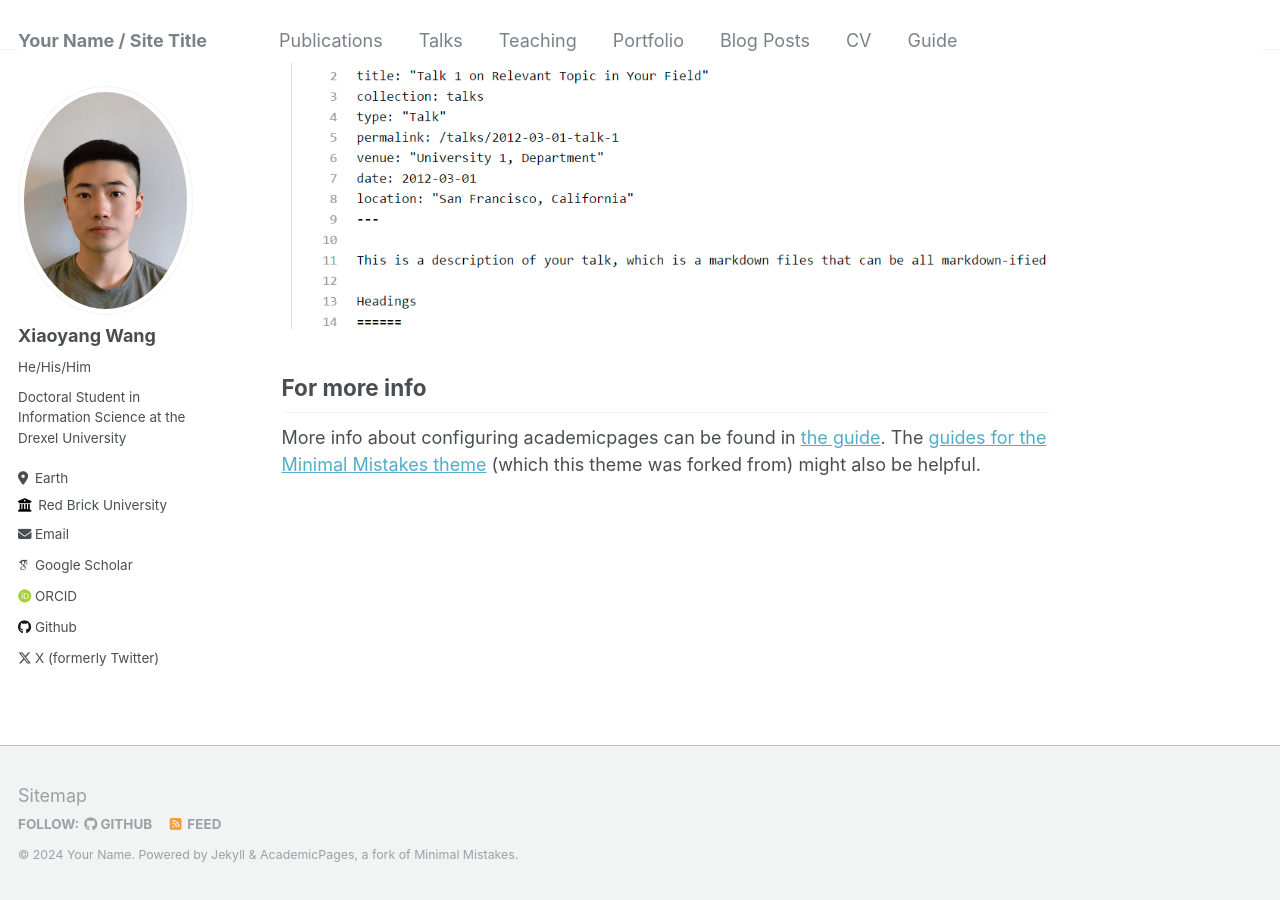
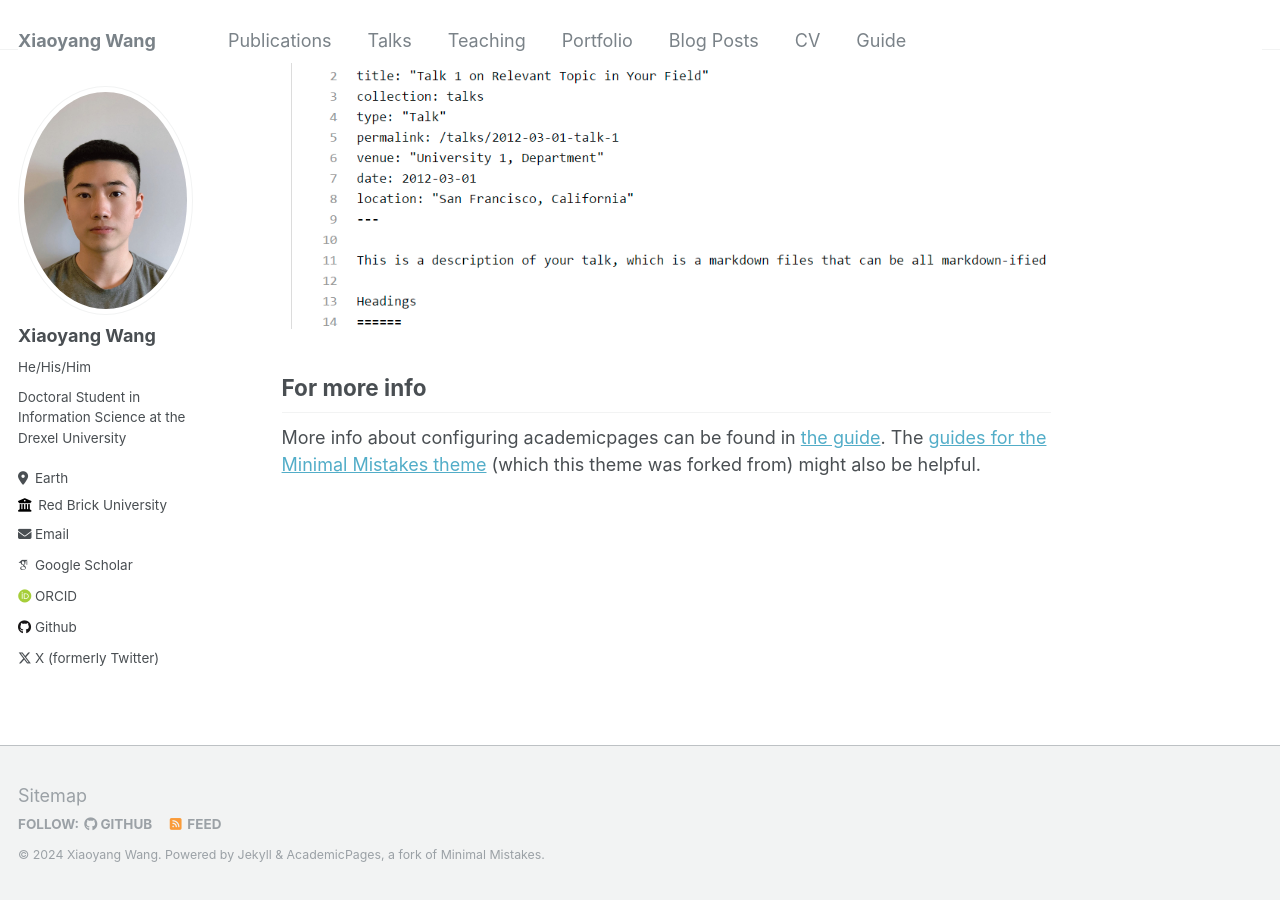
Before and after one commit to wangxiaoyang0412/wangxiaoyang.github.io, a Jekyll site: the page built from _pages/about.md, in a window 1280 px wide and 900 px high, scrolled down 2505 px. Built offline with Jekyll 4.4.1, drawn with Linux system fonts in a browser that asks for light colours; some web fonts are replaced.

Commit message:
modified:   _config.yml

```diff
--- a/_config.yml
+++ b/_config.yml
@@ -8,13 +8,13 @@
 
 # Basic Site Settings
 locale                   : "en-US"
-title                    : "Your Name / Site Title"
+title                    : "Xiaoyang Wang"
 title_separator          : "-"
-name                     : &name "Your Name"
+name                     : &name "Xiaoyang Wang"
 description              : &description "personal description"
-url                      : https://academicpages.github.io # the base hostname & protocol for your site e.g. "https://mmistakes.github.io"
+url                      : https://wangxiaoyang0412.github.io # the base hostname & protocol for your site e.g. "https://mmistakes.github.io"
 baseurl                  : "" # the subpath of your site, e.g. "/blog"
-repository               : "academicpages/academicpages.github.io"
+repository               : "wangxiaoyang0412/wangxiaoyang0412.github.io"
 
 # Site Author - The following control what appear as part of the author content on the side bar.
 #               If a field is blank the icon and link will not appear, otherwise it will be shown.
```
